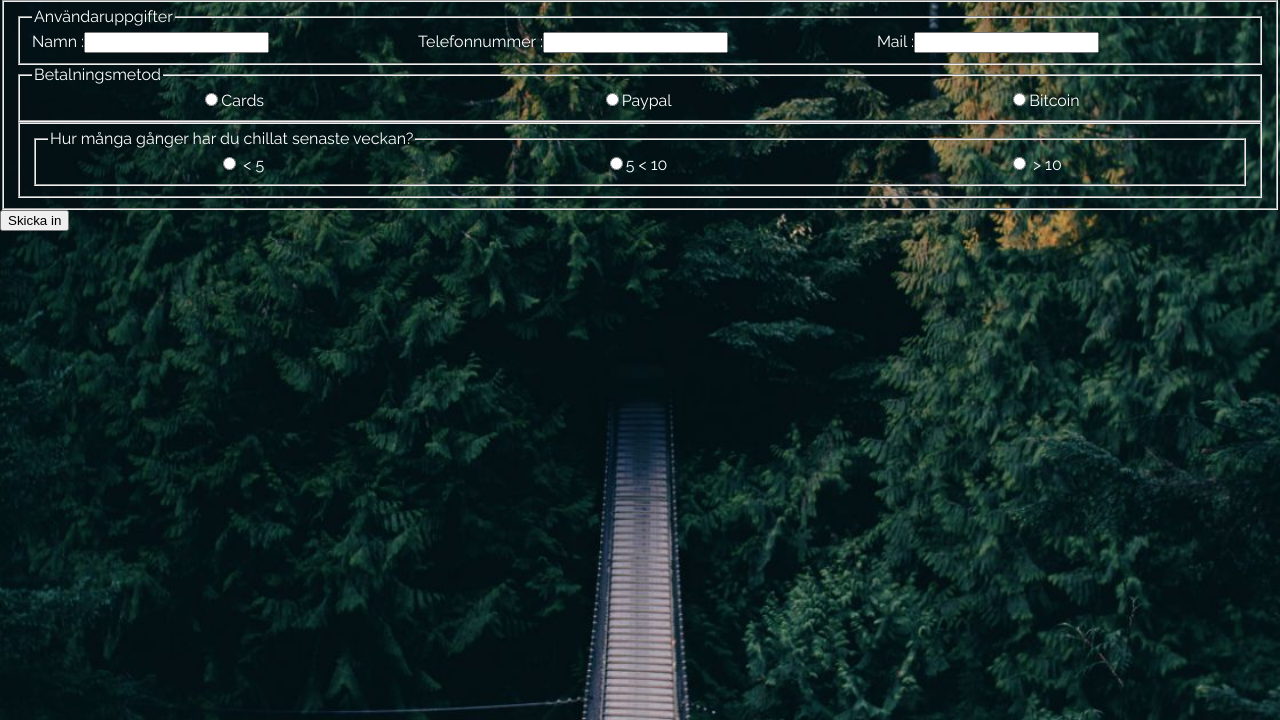
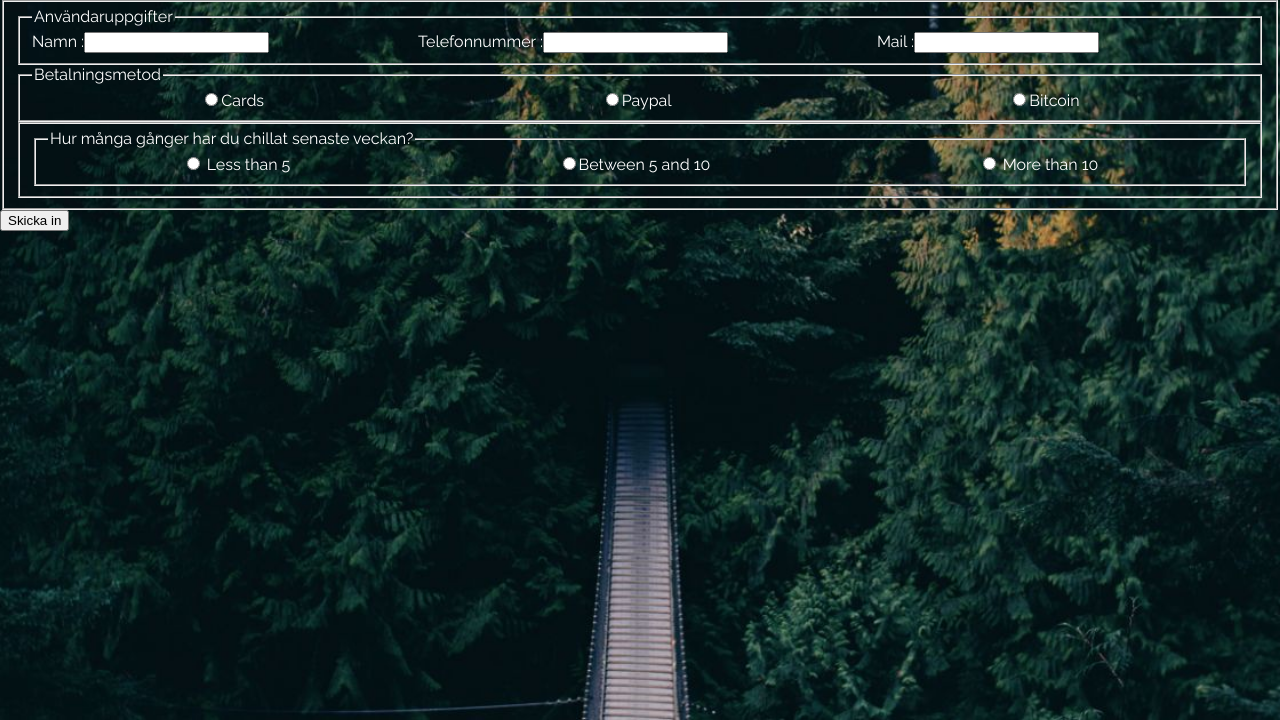
Before and after one commit to kasperandreasson/kovning, a plain HTML site: page index.html in a window 1280 px wide. Shown: the part 80-800 px from the top of the page. Drawn offline with Linux system fonts and the light colour scheme.

```diff
--- a/index.html
+++ b/index.html
@@ -43,13 +43,16 @@
               <legend>Hur många gånger har du chillat senaste veckan?</legend>
               <div>
                 <label class="knapp"
-                  ><input type="radio" name="chillnumber" id="" /> < 5</label
+                  ><input type="radio" name="chillnumber" id="" /> Less than
+                  5</label
                 >
                 <label class="knapp"
-                  ><input type="radio" name="chillnumber" id="" />5 < 10</label
+                  ><input type="radio" name="chillnumber" id="" />Between 5 and
+                  10</label
                 >
                 <label class="knapp"
-                  ><input type="radio" name="chillnumber" id="" /> > 10</label
+                  ><input type="radio" name="chillnumber" id="" /> More than
+                  10</label
                 >
               </div>
             </fieldset>
```
